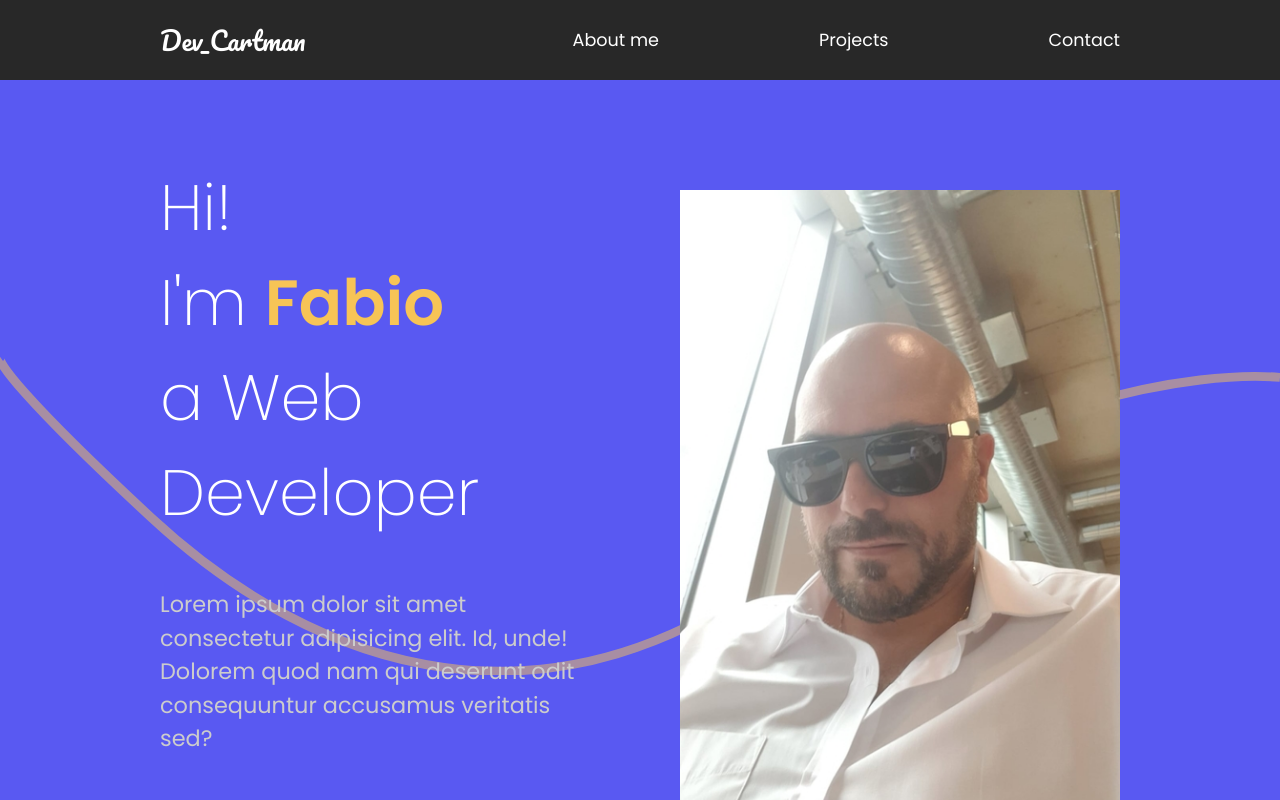
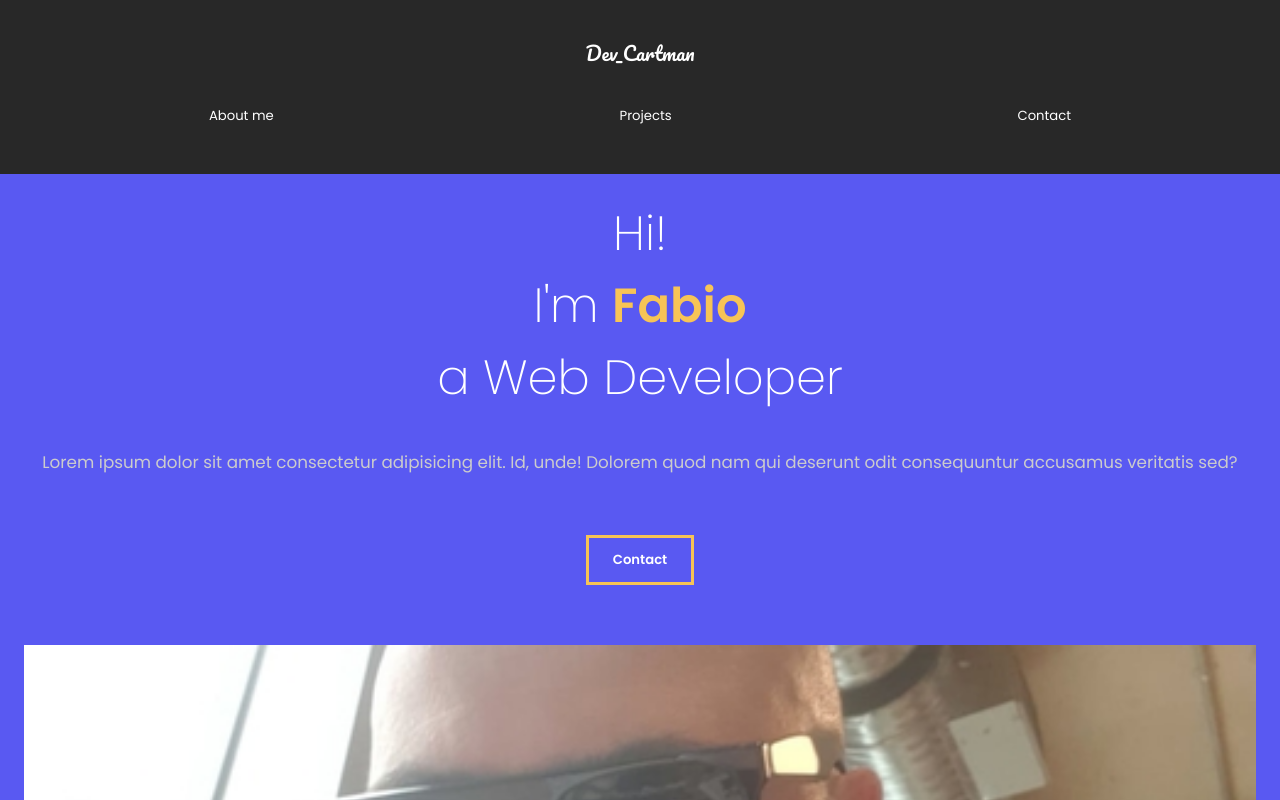
Before and after one commit to cartman1978/myportfolio, a React (Create React App) app: page / in a window 1280 px wide. Shown: the top 800 px of the page. Built offline with nearby package versions, Linux system fonts and the light colour scheme.

Commit message:
basic navigation styled

```diff
--- a/src/components/GlobalStyle.js
+++ b/src/components/GlobalStyle.js
@@ -12,6 +12,13 @@
         background: #5959f2;
         font-family: 'Poppins', sans-serif;
         overflow-x: hidden;
+    }
+
+    html {
+        @media (max-width: 1700px) {
+            font-size: 75%;
+        }
+
     }
 
     button {
--- a/src/components/Nav.js
+++ b/src/components/Nav.js
@@ -52,6 +52,22 @@
         padding-left: 10rem;
         position: relative;
     }
+    @media (max-width: 1300px) {
+    flex-direction: column;
+    padding: 2rem 1rem;
+    #logo {
+      display: inline-block;
+      margin: 1rem;
+    }
+    ul {
+      padding: 2rem;
+      justify-content: space-around;
+      width: 100%;
+      li {
+        padding: 0;
+      }
+    }
+  }
 `;
 
 export default Nav;
--- a/src/components/ServicesSection.js
+++ b/src/components/ServicesSection.js
@@ -49,9 +49,12 @@
 
 const Skills = styled(About)`
 
+
     h2 {
         padding-bottom: 5rem;
+
     }
+
 
     p {
         width: 70%;
@@ -62,6 +65,11 @@
 const Cards = styled.div`
     display: flex;
     flex-wrap: wrap;
+    @media (max-width: 1300px) {
+        justify-content: center;
+    }
+
+
 `;
 
 const Card = styled.div`
--- a/src/components/useScroll.js
+++ b/src/components/useScroll.js
@@ -3,7 +3,7 @@
 
 export const useScroll = () => {
     const controls = useAnimation();
-    const [element, view] = useInView({ threshold: 0.5 });
+    const [element, view] = useInView({ threshold: 0.3 });
     if (view) {
         controls.start('show');
     } else {
--- a/src/pages/Projects.js
+++ b/src/pages/Projects.js
@@ -90,6 +90,9 @@
     min-height: 100vh;
     overflow: hidden;
     padding: 5rem 10rem;
+    @media (max-width: 1300px) {
+        padding: 2rem 2rem;
+    }
     h2 {
         padding: 1rem 0rem;
     }
--- a/src/styles.js
+++ b/src/styles.js
@@ -8,6 +8,11 @@
     justify-content: center;
     padding: 5rem 10rem;
     color: white;
+    @media (max-width: 1300px) {
+            display: block;
+            padding: 2rem 2rem;
+            text-align: center;
+        }
 `;
 
 export const Description = styled.div`
@@ -17,6 +22,12 @@
     h2 {
         font-weight: lighter;
     }
+    @media (max-width: 1300px) {
+            padding: 0;
+            button {
+                margin: 2rem 0rem 5rem 0rem;
+            }
+        }
 `;
 
 export const Image = styled.div`
```
